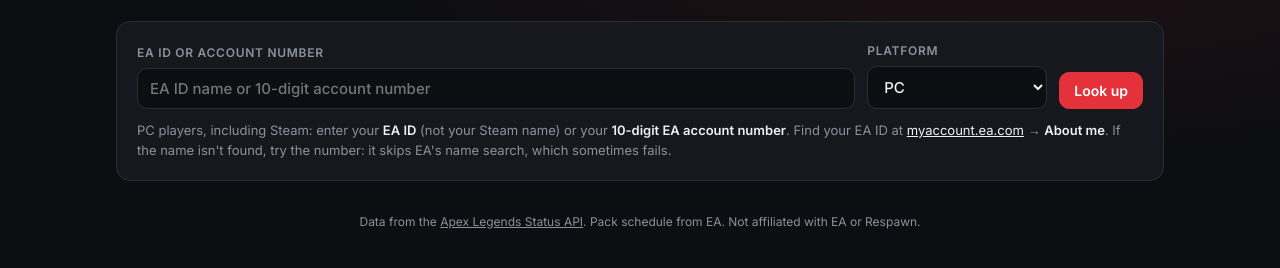
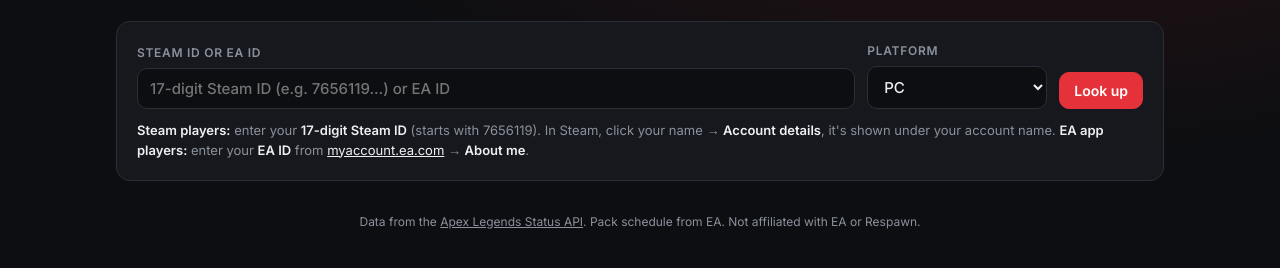
Before and after one commit to Veekash2/Apex-Calculator, a plain HTML site: page index.html in a window 1280 px wide. Shown: the part 64-332 px from the top of the page. Drawn offline with Linux system fonts and the light colour scheme.

Commit message:
Tell Steam players to use their 17-digit Steam ID
The API looks Steam accounts up by Steam64 ID; name search fails for them.

Co-Authored-By: Claude Opus 5.5 <noreply@anthropic.com>

```diff
--- a/index.html
+++ b/index.html
@@ -376,9 +376,9 @@
 
   // The API looks players up by platform account name. On PC that's the EA ID, not the Steam name.
   const ID_HELP = {
-    PC: { label: 'EA ID or account number', placeholder: 'EA ID name or 10-digit account number',
-      hint: 'PC players, including Steam: enter your <b>EA ID</b> (not your Steam name) or your <b>10-digit EA account number</b>. Find your EA ID at <a href="https://myaccount.ea.com" target="_blank" rel="noopener">myaccount.ea.com</a> → <b>About me</b>. If the name isn\'t found, try the number: it skips EA\'s name search, which sometimes fails.',
-      notFound: 'If you entered a name, try your 10-digit EA account number instead. EA\'s name search sometimes fails even for real accounts.' },
+    PC: { label: 'Steam ID or EA ID', placeholder: '17-digit Steam ID (e.g. 7656119…) or EA ID',
+      hint: '<b>Steam players:</b> enter your <b>17-digit Steam ID</b> (starts with 7656119). In Steam, click your name → <b>Account details</b>, it\'s shown under your account name. <b>EA app players:</b> enter your <b>EA ID</b> from <a href="https://myaccount.ea.com" target="_blank" rel="noopener">myaccount.ea.com</a> → <b>About me</b>.',
+      notFound: 'Steam players: use your 17-digit Steam ID (Steam → your name → Account details), not your Steam name. Name search often fails for Steam accounts.' },
     PS4: { label: 'PSN Online ID', placeholder: 'Your PSN Online ID',
       hint: 'PlayStation players: enter your <b>PSN Online ID</b>.', notFound: 'Check the spelling of your PSN Online ID.' },
     X1: { label: 'Xbox Gamertag', placeholder: 'Your Xbox Gamertag',
```
